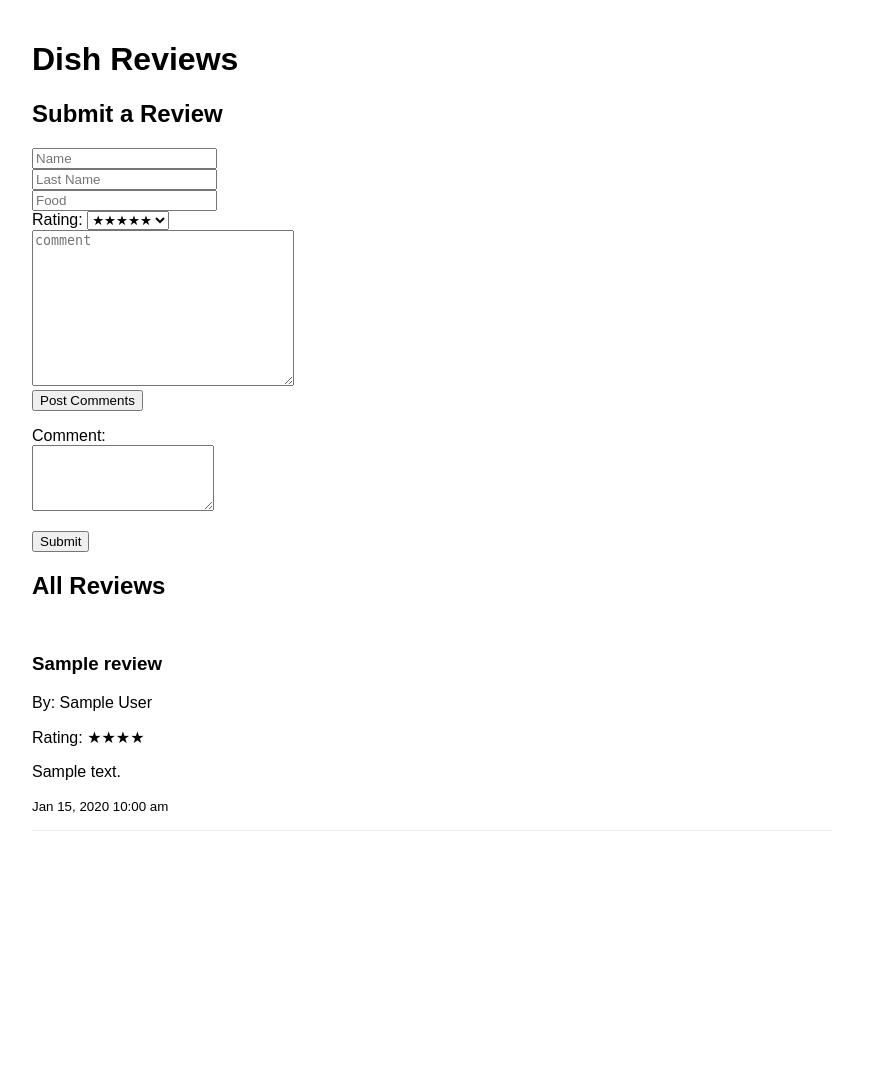
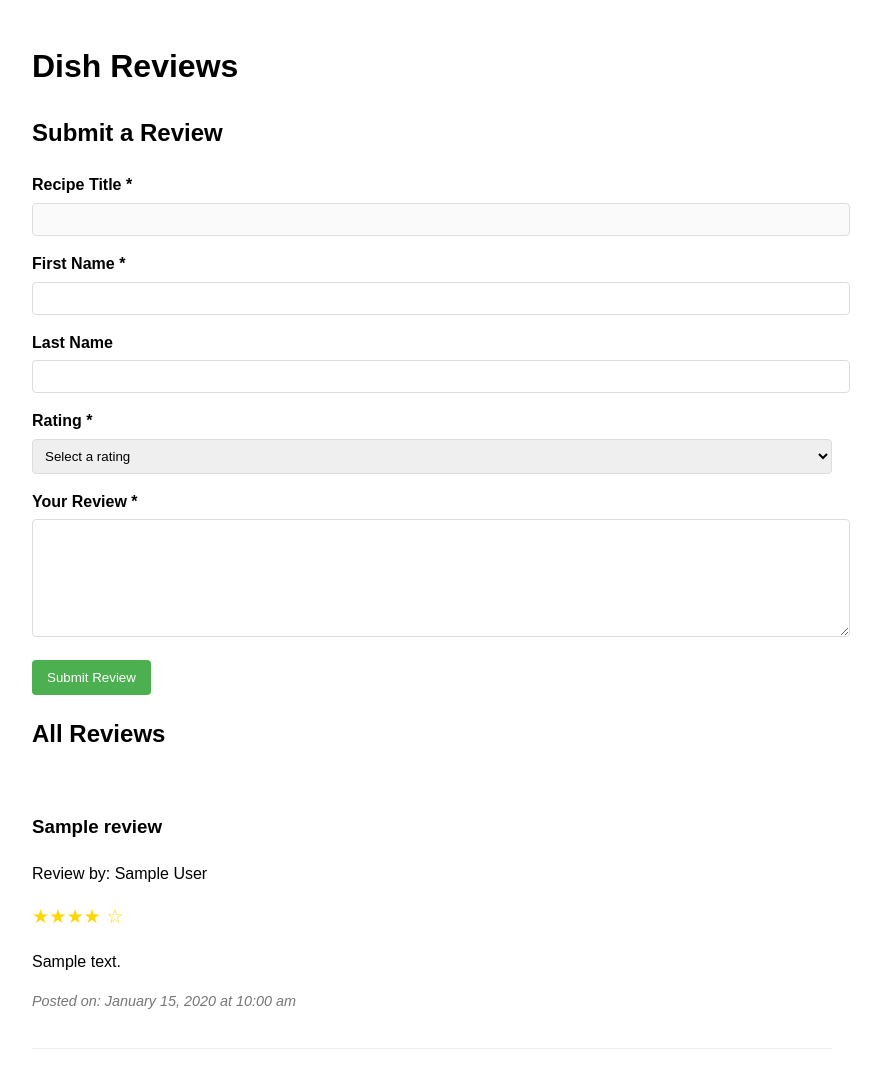
Before and after one commit to steph-and-e/lazyspoon, a PHP site: page /php/view_review.php in a window 1280 px wide. Shown: the whole page, without its empty margins (208-1089 px from the left). Before the commit the page ends 831 px from the top, so only its background shows below. Run offline with PHP 8.4, Linux system fonts and the light colour scheme; tables that the repository leaves empty or names only in its code hold one stand-in row (values such as "Sample post").

Commit message:
review and view_review section

```diff
--- a/php/review.php
+++ b/php/review.php
@@ -17,6 +17,13 @@
 // Start session and include database connection
 session_start();
 include "connect.php";
+
+// Check if user is logged in
+if (!isset($_SESSION['user_id'])) {
+    die('User not logged in.');
+}
+
+$user_id = $_SESSION['user_id']; // get user_id from session
 
 /**
  * Processes review form submission
@@ -48,9 +55,9 @@ function processReviewSubmission() {
         }
 
         // Prepare and execute SQL statement
-        $command = "INSERT INTO reviews (dish_name, first_name, last_name, rating, comment)
-                   VALUES (?, ?, ?, ?, ?)";
-        $stmt = $dbh->prepare($command);
+        $stmt = $dbh->prepare("INSERT INTO reviews
+        (recipe_title, user_id, first_name, last_name, rating, comment)
+        VALUES (?, ?, ?, ?, ?, ?)");
         $success = $stmt->execute([$dish_name, $first_name, $last_name, $rating, $comment]);
 
         // Set appropriate session message
@@ -61,7 +68,7 @@ function processReviewSubmission() {
             error_log("Review submission failed: " . implode(", ", $stmt->errorInfo()));
         }
 
-        header("Location: view_reviews.php");
+        header("Location: view_review.php");
         exit();
     }
 }
--- a/php/view_review.php
+++ b/php/view_review.php
@@ -1,139 +1,266 @@
 <?php
 
-// Start session
+/**
+ * view_review.php
+ * Author: Rebecca
+ * Student Number:
+ * Date Created: 2025/04/30
+ *
+ * Description:
+ * This page handles the display and submission of recipe reviews.
+ */
+
 session_start();
 include 'connect.php';
-include 'review.php';
 
-// Handle form submission
+// Get the recipe title from URL parameter
+$recipe_title = isset($_GET['recipe_title']) ? urldecode($_GET['recipe_title']) : '';
+
+/**
+ * Handles review form submission
+ */
+function handleReviewSubmission($recipe_title)
+{
+    global $dbh;
+
     if ($_SERVER['REQUEST_METHOD'] == 'POST' && isset($_POST['submit_review'])) {
         try {
+            // Validate required fields
+            if (empty($recipe_title)) {
+                throw new Exception("Recipe title is required");
+            }
+            if (empty($_POST['first_name'])) {
+                throw new Exception("First name is required");
+            }
+
+            $rating = filter_input(INPUT_POST, 'rating', FILTER_VALIDATE_INT, [
+                'options' => ['min_range' => 1, 'max_range' => 5]
+            ]);
+            if ($rating === false) {
+                throw new Exception("Please select a valid rating (1-5 stars)");
+            }
+
+            // Get the logged-in user's ID from session
+            $user_id = isset($_SESSION['user_id']) ? $_SESSION['user_id'] : 0;
+
+            // Get recipe_id from URL if available (you'll need to pass this from search.php)
+            $recipe_id = isset($_GET['recipe_id']) ? (int)$_GET['recipe_id'] : 0;
+
+            // Prepare and execute SQL
             $stmt = $dbh->prepare("INSERT INTO reviews
-                             (dish_name, first_name, last_name, rating, comment)
-                             VALUES (?, ?, ?, ?, ?)");
+            (recipe_title, user_id, first_name, last_name, rating, comment)
+            VALUES (?, ?, ?, ?, ?, ?)");
+
             $stmt->execute([
-            $_POST['dish_name'],
-            $_POST['first_name'],
-            $_POST['last_name'],
-            $_POST['rating'],
-            $_POST['comment']
+                htmlspecialchars(trim($recipe_title)),
+                $user_id,
+                htmlspecialchars(trim($_POST['first_name'])),
+                htmlspecialchars(trim($_POST['last_name'] ?? '')),
+                intval($_POST['rating']),
+                htmlspecialchars(trim($_POST['comment'] ?? ''))
             ]);
+
+
             $_SESSION['review_message'] = "Review submitted successfully!";
-    } catch (PDOException $e) {
-        $_SESSION['review_message'] = "Error: " . $e->getMessage();
+        } catch (Exception $e) {
+            $_SESSION['review_message'] = $e->getMessage();
         }
-    header("Location: view_reviews.php");
+
+        // Redirect back to same page to show the message
+        $redirect_url = "view_review.php?recipe_title=" . urlencode($recipe_title);
+        if (isset($_GET['recipe_id'])) {
+            $redirect_url .= "&recipe_id=" . (int)$_GET['recipe_id'];
+        }
+        header("Location: $redirect_url");
         exit();
     }
+}
 
-// Get all reviews
-$reviews = [];
+/**
+ * Gets reviews filtered by recipe if specified
+ */
+function getReviews($recipe_title = '')
+{
+    global $dbh;
     try {
+        if (!empty($recipe_title)) {
+            $stmt = $dbh->prepare("SELECT * FROM reviews
+                                 WHERE recipe_title = ?
+                                 ORDER BY timestamp DESC");
+            $stmt->execute([$recipe_title]);
+        } else {
             $stmt = $dbh->query("SELECT * FROM reviews ORDER BY timestamp DESC");
-    $reviews = $stmt->fetchAll(PDO::FETCH_ASSOC);
+        }
+        return $stmt->fetchAll(PDO::FETCH_ASSOC);
     } catch (PDOException $e) {
-    $error = "Error loading reviews: " . $e->getMessage();
+        error_log("Error loading reviews: " . $e->getMessage());
+        return [];
     }
+}
+
+// Process form submission
+handleReviewSubmission($recipe_title);
+
+// Get reviews (filtered by recipe if specified)
+$reviews = getReviews($recipe_title);
 ?>
+
 <!DOCTYPE html>
-<html>
+<html lang="en">
 
 <head>
-    <title>Dish Reviews</title>
+    <meta charset="UTF-8">
+    <meta name="viewport" content="width=device-width, initial-scale=1.0">
+    <title><?= !empty($recipe_title) ? htmlspecialchars($recipe_title) . " Reviews" : "Dish Reviews" ?></title>
     <style>
         body {
             font-family: Arial, sans-serif;
             max-width: 800px;
             margin: 0 auto;
             padding: 20px;
+            line-height: 1.6;
         }
 
         .review {
             border-bottom: 1px solid #eee;
-            padding: 15px 0;
+            padding: 20px 0;
+        }
+
+        .message {
+            padding: 10px;
+            margin: 10px 0;
+            border-radius: 4px;
         }
 
         .error {
-            color: red;
+            background-color: #ffebee;
+            color: #c62828;
         }
 
         .success {
-            color: green;
+            background-color: #e8f5e9;
+            color: #2e7d32;
+        }
+
+        .form-group {
+            margin-bottom: 15px;
+        }
+
+        label {
+            display: block;
+            margin-bottom: 5px;
+            font-weight: bold;
+        }
+
+        input,
+        textarea,
+        select {
+            width: 100%;
+            padding: 8px;
+            border: 1px solid #ddd;
+            border-radius: 4px;
+        }
+
+        textarea {
+            min-height: 100px;
+        }
+
+        button {
+            background-color: #4CAF50;
+            color: white;
+            border: none;
+            padding: 10px 15px;
+            cursor: pointer;
+            border-radius: 4px;
+        }
+
+        .rating-stars {
+            color: #FFD700;
+            font-size: 1.2em;
+        }
+
+        .timestamp {
+            color: #777;
+            font-size: 0.9em;
+            font-style: italic;
         }
     </style>
 </head>
 
 <body>
-    <h1>Dish Reviews</h1>
+    <h1><?= !empty($recipe_title) ? htmlspecialchars($recipe_title) . " Reviews" : "Dish Reviews" ?></h1>
 
     <?php if (isset($_SESSION['review_message'])): ?>
-        <div class="<?= strpos($_SESSION['review_message'], 'Error') !== false ? 'error' : 'success' ?>">
-            <?= $_SESSION['review_message'] ?>
+        <div class="message <?= strpos($_SESSION['review_message'], 'Error') !== false ? 'error' : 'success' ?>">
+            <?= htmlspecialchars($_SESSION['review_message']) ?>
         </div>
         <?php unset($_SESSION['review_message']); ?>
     <?php endif; ?>
 
+    <section>
         <h2>Submit a Review</h2>
         <form method="post">
-        <div class="row">
-            <div class="col-12">
-                <div class="contact-form-area">
-                    <form action="#" method="post">
-                        <div class="row">
-                            <div class="col-12 col-lg-6">
-                                <input type="text" class="form-control" id="name" placeholder="Name">
-                            </div>
-                            <div class="col-12 col-lg-6">
-                                <input type="email" class="form-control" id="email" placeholder="Last Name">
-                            </div>
-                            <div class="col-12">
-                                <input type="text" class="form-control" id="subject" placeholder="Food">
-                            </div>
-                            <div>
-                                <label class="col-12">Rating:
-                                    <select name="rating" required>
-                                        <option value="5">★★★★★</option>
-                                        <option value="4">★★★★☆</option>
-                                        <option value="3">★★★☆☆</option>
-                                        <option value="2">★★☆☆☆</option>
-                                        <option value="1">★☆☆☆☆</option>
-                                    </select>
-                                </label>
-                            </div>
-                            <div class="col-12">
-                                <textarea name="message" class="form-control" id="message" cols="30" rows="10" placeholder="comment"></textarea>
-                            </div>
-                            <div class="col-12">
-                                <button class="btn delicious-btn mt-30" type="submit">Post Comments</button>
-                            </div>
-                        </div>
-                    </form>
-                </div>
-            </div>
+            <div class="form-group">
+                <label>Recipe Title *</label>
+                <input type="text" value="<?= htmlspecialchars($recipe_title) ?>" readonly disabled>
+
             </div>
 
-        <p>
-            <label>Comment:<br>
-                <textarea name="comment" rows="4" required></textarea>
-            </label>
-        </p>
-        <button type="submit" name="submit_review">Submit</button>
+            <div class="form-group">
+                <label for="first_name">First Name *</label>
+                <input type="text" id="first_name" name="first_name" required
+                    value="<?= isset($_SESSION['username']) ? htmlspecialchars($_SESSION['username']) : '' ?>">
+            </div>
+
+            <div class="form-group">
+                <label for="last_name">Last Name</label>
+                <input type="text" id="last_name" name="last_name">
+            </div>
+
+            <div class="form-group">
+                <label for="rating">Rating *</label>
+                <select id="rating" name="rating" required>
+                    <option value="">Select a rating</option>
+                    <option value="5">★★★★★ Excellent</option>
+                    <option value="4">★★★★☆ Very Good</option>
+                    <option value="3">★★★☆☆ Good</option>
+                    <option value="2">★★☆☆☆ Fair</option>
+                    <option value="1">★☆☆☆☆ Poor</option>
+                </select>
+            </div>
+
+            <div class="form-group">
+                <label for="comment">Your Review *</label>
+                <textarea id="comment" name="comment" required></textarea>
+            </div>
+
+            <button type="submit" name="submit_review">Submit Review</button>
         </form>
+    </section>
 
-    <h2>All Reviews</h2>
+    <section>
+        <h2><?= !empty($recipe_title) ? htmlspecialchars($recipe_title) . " Reviews" : "All Reviews" ?></h2>
+
         <?php if (!empty($reviews)): ?>
             <?php foreach ($reviews as $review): ?>
-            <div class="review">
-                <h3><?= htmlspecialchars($review['dish_name']) ?></h3>
-                <p>By: <?= htmlspecialchars($review['first_name']) ?> <?= htmlspecialchars($review['last_name']) ?></p>
-                <p>Rating: <?= str_repeat('★', $review['rating']) ?></p>
-                <p><?= htmlspecialchars($review['comment']) ?></p>
-                <small><?= date('M j, Y g:i a', strtotime($review['timestamp'])) ?></small>
+                <article class="review">
+                    <h3><?= htmlspecialchars($review['recipe_title']) ?></h3>
+                    <p>Review by: <?= htmlspecialchars($review['first_name']) ?>
+                        <?= !empty($review['last_name']) ? htmlspecialchars($review['last_name']) : '' ?></p>
+
+                    <div class="rating-stars">
+                        <?= str_repeat('★', $review['rating']) ?>
+                        <?= str_repeat('☆', 5 - $review['rating']) ?>
                     </div>
+
+                    <p><?= nl2br(htmlspecialchars($review['comment'])) ?></p>
+                    <p class="timestamp">Posted on: <?= date('F j, Y \a\t g:i a', strtotime($review['timestamp'])) ?></p>
+                </article>
             <?php endforeach; ?>
         <?php else: ?>
-        <p>No reviews yet.</p>
+            <p>No reviews yet. Be the first to review!</p>
         <?php endif; ?>
+    </section>
 </body>
 
 </html>
```
Also changed, not shown: php/search.php (+7 -2 lines). Lines whose indentation alone changed are shown as unchanged.
